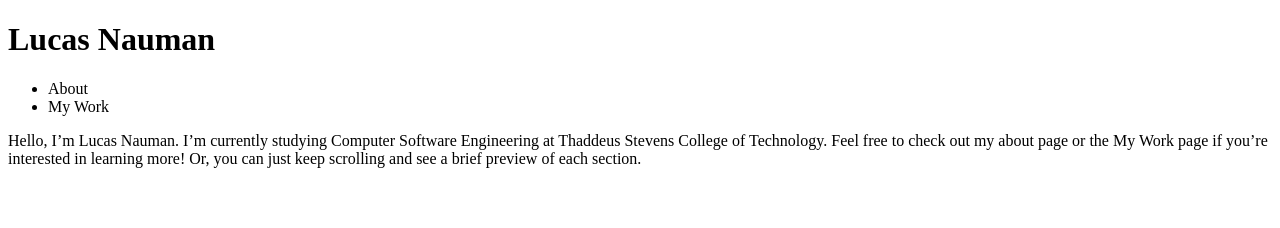
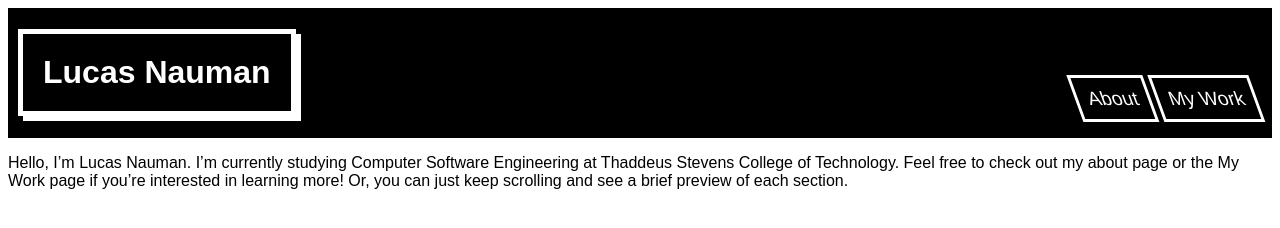
Before and after one commit to Lnauman1700/Lnauman1700.github.io, a plain HTML site: page index.html in a window 1280 px wide. Drawn offline with Linux system fonts and the light colour scheme.

Commit message:
began work on applying CSS to header of index.html

```diff
--- a/index.html
+++ b/index.html
@@ -11,8 +11,8 @@
 
       <nav>
         <ul>
-          <li><a>About</a></li>
-          <li><a>My Work</a></li>
+          <li><a href="about.html">About</a></li>
+          <li><a href="my-work.html">My Work</a></li>
         </ul>
       </nav>
     </header>
@@ -22,5 +22,10 @@
         Feel free to check out my <a>about page</a> or the <a>My Work page</a> if you’re interested in learning more! Or, you can
         just keep scrolling and see a brief preview of each section.</p>
     </section>
+
+    <section class="preview-about">
+    </section>
+    <section class="preview-mywork">
+    </section>
   </body>
 </html>
--- a/styles.css
+++ b/styles.css
@@ -0,0 +1,37 @@
+html {
+  font-family: sans-serif;
+}
+header {
+  background-color: black;
+  height: 130px;
+  position: relative;
+}
+h1, nav, header ul li {
+  display: inline-block;
+}
+h1 {
+  position: absolute;
+  color: white;
+  padding: 20px;
+  border: 5px solid white;
+  box-shadow: 5px 5px white;
+  margin-left: 10px;
+}
+nav {
+  float: right;
+  margin-right: 15px;
+  margin-top: 50px;
+}
+ul {
+  margin-top: 30px;
+}
+header ul li{
+  transform: skew(20deg);
+}
+header ul li a {
+  color: white;
+  text-decoration: none;
+  font-size: 1.2em;
+  padding: 10px 10px;
+  border: 3px solid white;
+}
```
